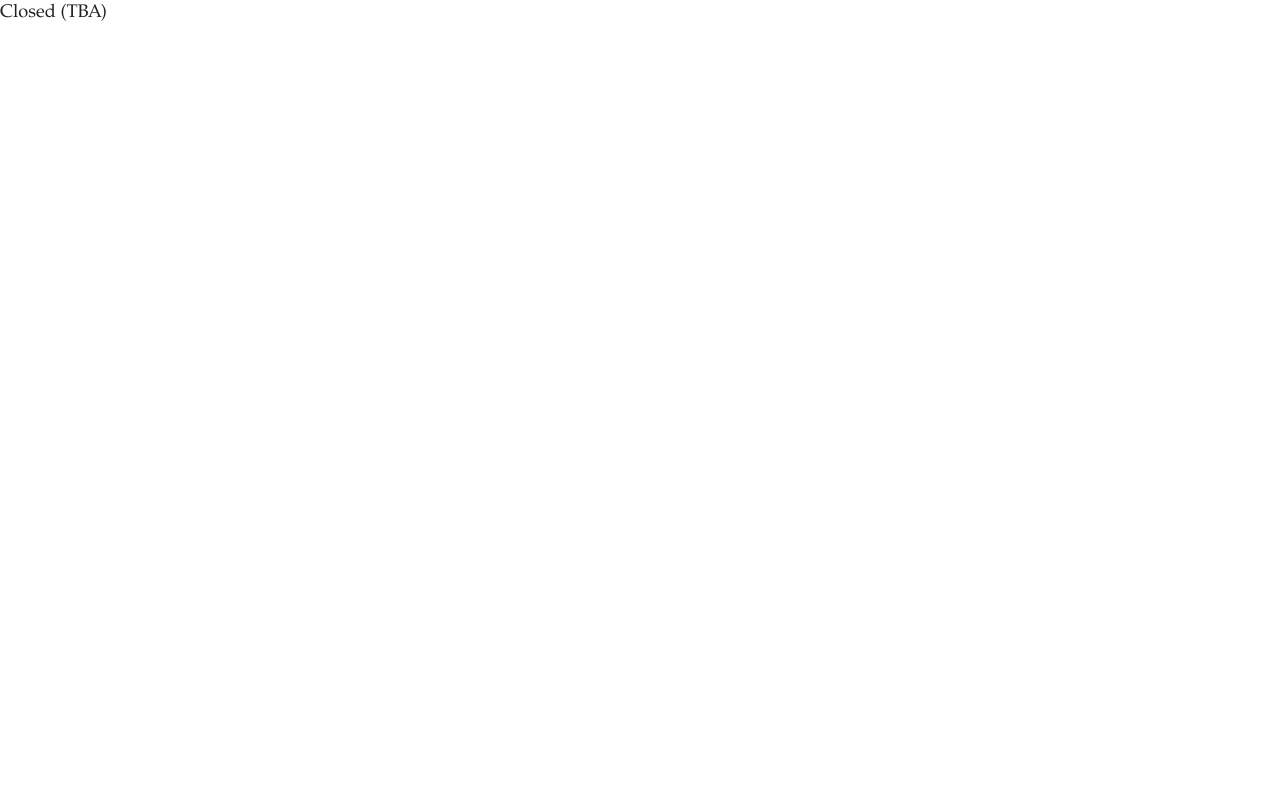
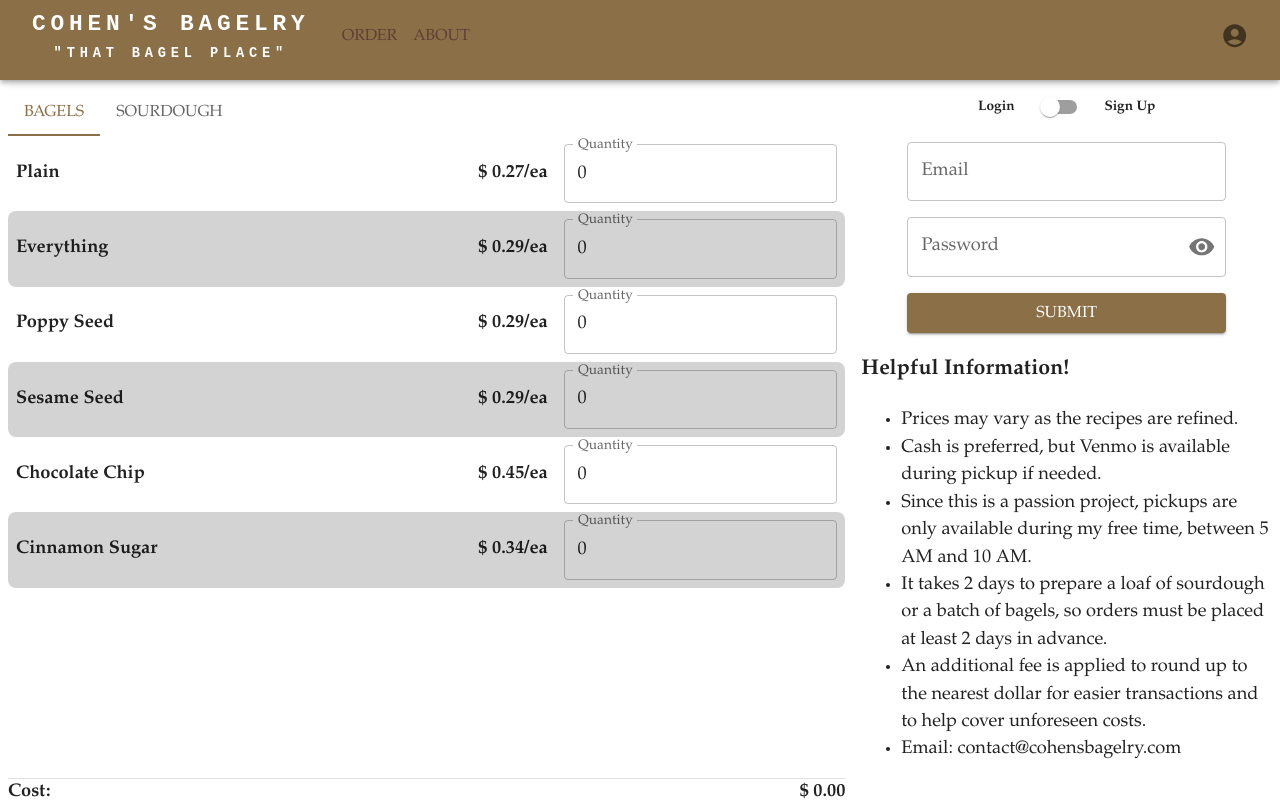
Before and after one commit to ConanCod3s/Cohens-Bagelry-v2.o, a React (Vite) app: page /order in a window 1280 px wide. Built offline with nearby package versions, Linux system fonts and the light colour scheme; no server answers.

Commit message:
Updated odering to be closed for meow, but still allow access to page

```diff
--- a/src/App.tsx
+++ b/src/App.tsx
@@ -1,19 +1,18 @@
-// import Header from "./components/Header";
+import Header from "./components/Header";
 import { ThemeProvider } from "@mui/material/styles";
 import { lightTheme } from "./theme/Base";
 import CssBaseline from "@mui/material/CssBaseline";
-// import { Outlet } from "react-router-dom";
-// import { Box } from "@mui/material";
+import { Outlet } from "react-router-dom";
+import { Box } from "@mui/material";
 
 export default function App() {
     return (
         <ThemeProvider theme={lightTheme}>
             <CssBaseline />
-            Closed (TBA)
-            {/* <Header />
+            <Header />
             <Box sx={{ overflow: 'auto', padding: 1 }} id='ouletBox'>
                 <Outlet />
-            </Box> */}
+            </Box>
         </ThemeProvider>
     );
 }
--- a/src/components/forms/Submit.tsx
+++ b/src/components/forms/Submit.tsx
@@ -1,5 +1,5 @@
 import { useState } from 'react';
-import { Box, Button, LinearProgress } from "@mui/material";
+import { Box, Button, LinearProgress, Typography } from "@mui/material";
 import { useSnackbar } from 'notistack';
 import { checkDocumentExists, getCount, setFireBaseDoc } from '../../services/firebase/Calls';
 import dayjs from 'dayjs';
@@ -138,11 +138,14 @@ export default function Submit({
     };
 
     return (
-        <Box sx={{ width: '100%', height: 35, textAlign: 'center' }}>
+        <Box sx={{ width: '100%', textAlign: 'center' }}>
+            <Typography>Ordering is Temporarily Closed</Typography>
             <Button
                 variant="contained"
                 onClick={validateProps}
-                disabled={success || submitting}>
+                disabled={true}>
+                {/* disabled={success || submitting}> */}
+
                 {submitting ? (
                     <Box sx={{ width: '100%' }}>
                         <LinearProgress />
```
